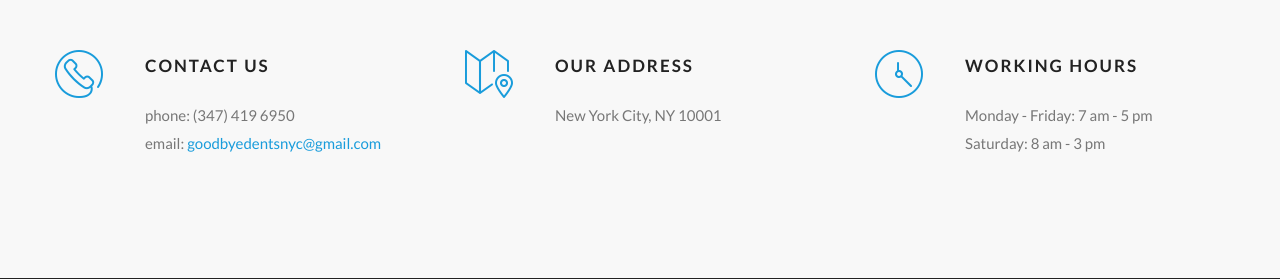
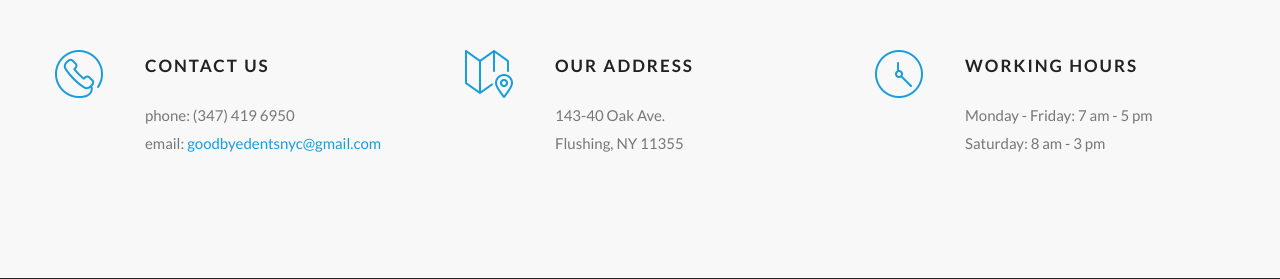
Before and after one commit to itsswill/goodbyedentz, a PHP site: page / in a window 1280 px wide. Shown: the part 3206-3485 px from the top of the page. Run offline with PHP 8.4, Linux system fonts and the light colour scheme; some libraries are stand-ins or nearby versions; some web fonts are replaced.

Commit message:
new address

```diff
--- a/index.php
+++ b/index.php
@@ -922,7 +922,8 @@ $phone = "(347) 419 6950";
 							<span class="template-icon-feature-location-map"></span>
 							<h5>Our Address</h5>
 							<p>
-								New York City, NY 10001
+								143-40 Oak Ave.<br/>
+								Flushing, NY 11355
 							</p>
 						</li>
 
```
